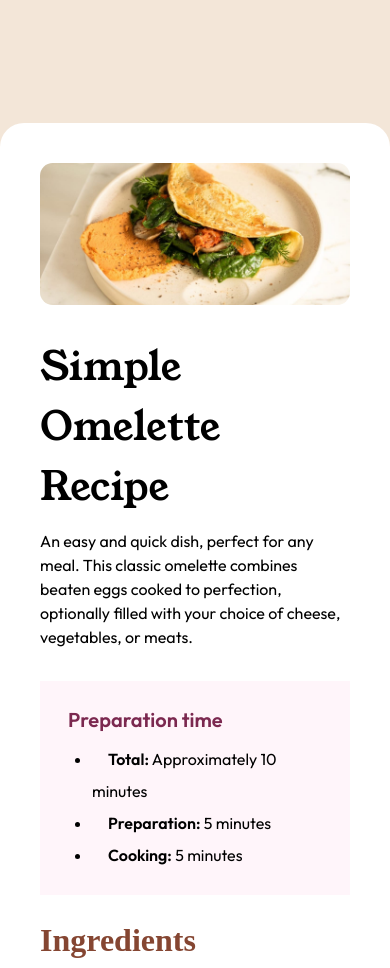
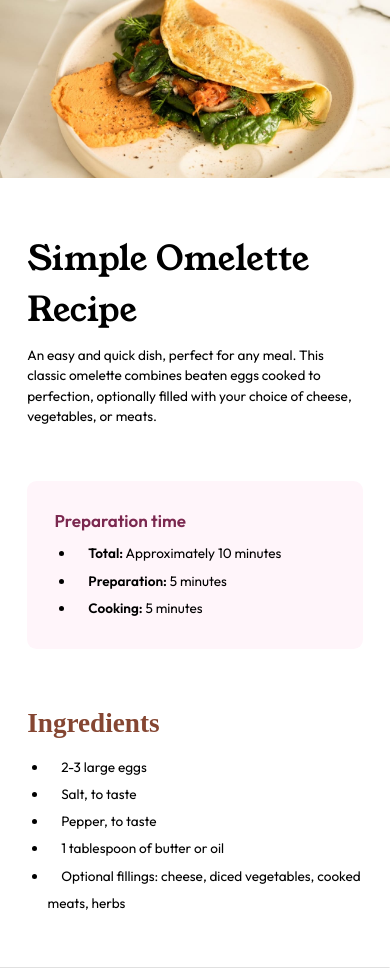
Before and after one commit to CaplexW/FMC-recipe-page-main, a plain HTML site: page index.html in a window 390 px wide. Shown: the top 968 px of the page. Drawn offline with Linux system fonts and the light colour scheme.

Commit message:
Media-queries for smaller screens

```diff
--- a/style.css
+++ b/style.css
@@ -12,15 +12,16 @@
 
 html {
   background: black;
+  min-width: 320px;
 }
 body {
-  margin: auto;
+  margin-inline: auto;
   background-color: var(--stone-100-color);
-  padding-top: 7.7rem;
+  padding: 7.7rem;
 }
 
 main {
-  margin: auto;
+  margin-inline: auto;
 
   padding: 2.5rem;
   padding-bottom: 1.9rem;
@@ -28,7 +29,13 @@ main {
   border-radius: 1.5rem;
   background-color: white;
 
+  /* max-height: 90%; */
   max-width: 100%;
+
+  /* min-height: 100svh;
+  display: flex;
+  justify-content: center;
+  flex-direction: column; */
 
   width: 46rem;
 
@@ -67,6 +74,8 @@ hr {
   padding-top: 1.5rem;
   padding-bottom: 1.5rem;
 
+  border-radius: .7rem;
+
   background-color: var(--rose-50-color);
 
   font-family: 'Outfit', san-serif;
@@ -86,6 +95,7 @@ hr {
   font-size: 1rem;
   font-weight: 100;
 }
+
 .list-margin {
   margin-left: 1rem;
 }
@@ -213,6 +223,83 @@ hr {
 
   font-weight: bold;
 }
+
 footer {
   margin-top: 2rem;
+  padding-bottom: 1rem;
 }
+
+@media (max-width: 820px) {
+  html {
+    font-size: 95%;
+  }
+  body {
+    padding: 4.5rem;
+  }
+}
+@media (max-width: 600px) {
+  html {
+    font-size: 90%;
+  }
+  body {
+    padding: 0;
+  }
+  main {
+    padding: 0;
+    border-radius: 0%;
+  }
+  section {
+    padding: 2.5rem;
+  }
+  section.preparation-time-section {
+    padding: 2.5rem;
+    margin: 2.5rem;
+  }
+  .header-image {
+    border-radius: 0;
+  }
+}
+@media (max-width: 414px) {
+  html {
+    font-size: 85%;
+  }
+  body {
+    padding: 0;
+  }
+  main {
+    padding: 0;
+    border-radius: 0%;
+  }
+  section {
+    padding: 2rem;
+  }
+  section.preparation-time-section {
+    padding: 2rem;
+    margin: 2rem;
+  }
+  .header-image {
+    border-radius: 0;
+  }
+}
+@media (max-width: 350px) {
+  html {
+    font-size: 80%;
+  }
+  body {
+    padding: 0;
+  }
+  main {
+    padding: 0;
+    border-radius: 0%;
+  }
+  section {
+    padding: 2rem;
+  }
+  section.preparation-time-section {
+    padding: 2rem;
+    margin: 2rem;
+  }
+  .header-image {
+    border-radius: 0;
+  }
+}
```
